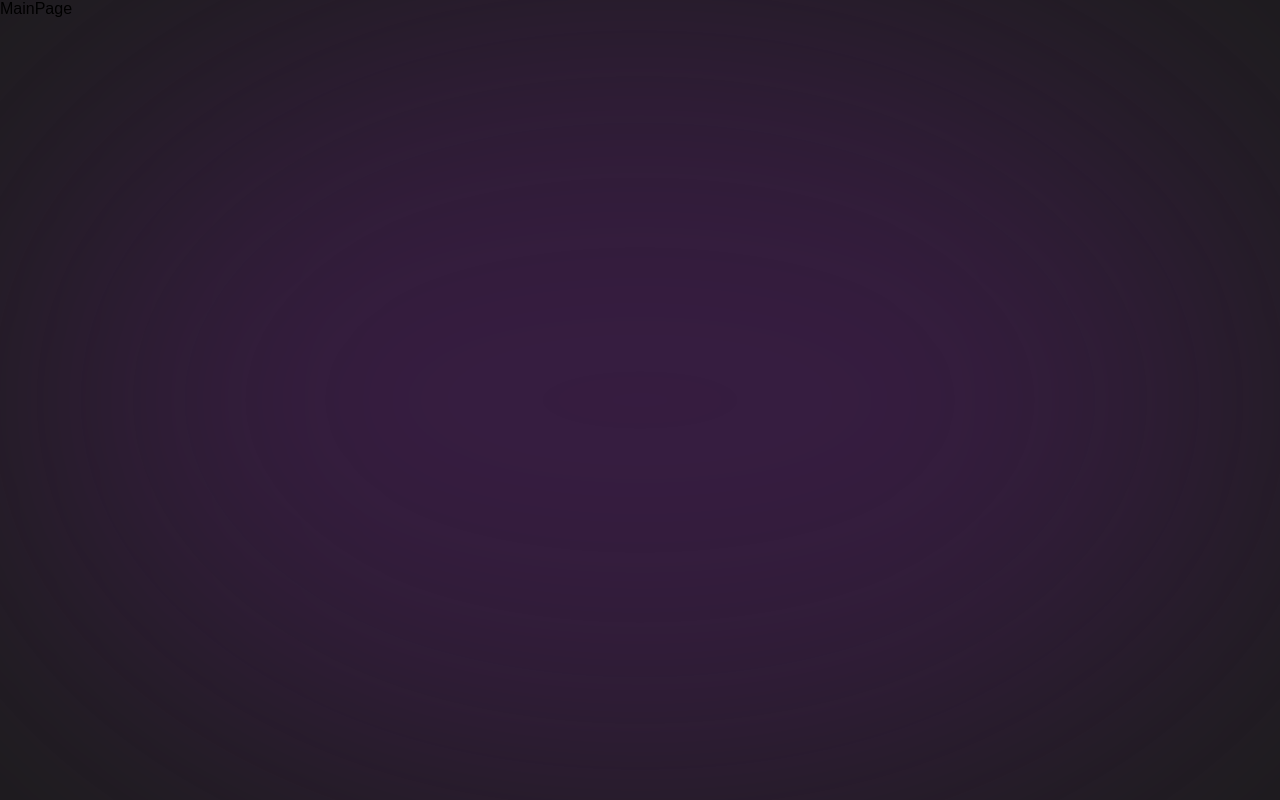
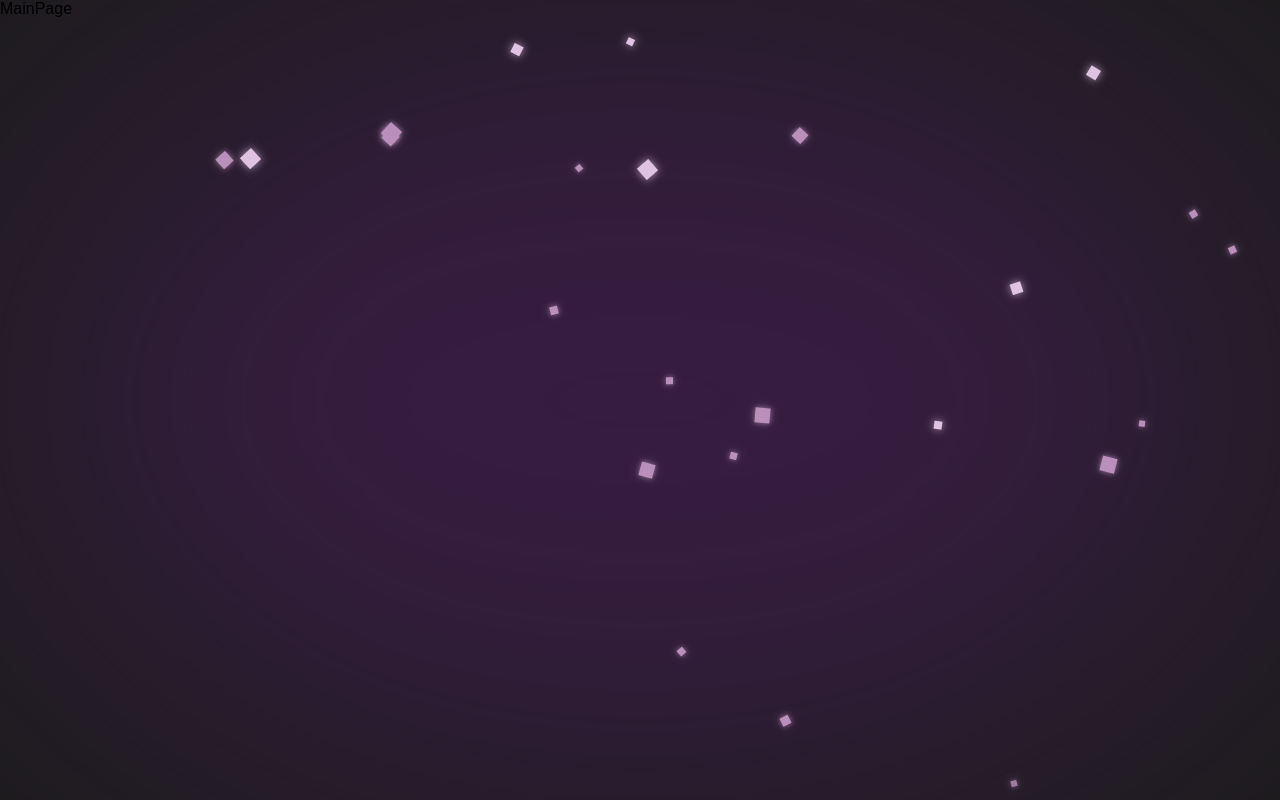
Before and after one commit to ai-game-agent/ai-agent-fe, a React (Vite) app: page / in a window 1280 px wide. Built offline with nearby package versions, Linux system fonts and the light colour scheme; a web font is replaced by a local one.

Commit message:
💄 Design : PixelRain 효과 적용

```diff
--- a/src/App.jsx
+++ b/src/App.jsx
@@ -1,11 +1,17 @@
 import "@styles/global.scss";
 import { createBrowserRouter, RouterProvider } from "react-router-dom";
 import MainPage from "./pages/mainPage/MainPage";
+import PixelRain from "./components/pixelRain/PixelRain";
 
 const router = createBrowserRouter([{ path: "/", element: <MainPage /> }]);
 
 const App = () => {
-  return <RouterProvider router={router} />;
+  return (
+    <>
+      <PixelRain />
+      <RouterProvider router={router} />
+    </>
+  );
 };
 
 export default App;
--- /dev/null
+++ b/src/components/pixelRain/PixelRain.jsx
@@ -0,0 +1,21 @@
+import React from "react";
+import "./PixelRain.scss";
+
+const PixelRain = () => {
+  // SCSS의 $drop-count 변수와 숫자를 얼추 맞춰주세요 (50개)
+  // 개수를 늘리고 싶으면 여기 숫자와 SCSS $drop-count를 같이 늘리면 됩니다.
+  const DROP_COUNT = 30;
+
+  // 빈 배열을 만들어서 map으로 div 생성
+  const drops = Array.from({ length: DROP_COUNT }, (_, index) => index);
+
+  return (
+    <div className="rain-container">
+      {drops.map((i) => (
+        <div key={i} className="rain-drop" />
+      ))}
+    </div>
+  );
+};
+
+export default PixelRain;
--- /dev/null
+++ b/src/components/pixelRain/PixelRain.scss
@@ -0,0 +1,74 @@
+$drop-count: 30;
+$rain-color: #ba8fbc;
+$highlight-color: #e0c3e2;
+
+.rain-container {
+  position: fixed;
+  top: 0;
+  left: 0;
+  width: 100vw;
+  height: 100vh;
+  z-index: -1;
+  pointer-events: none;
+  overflow: hidden;
+}
+
+.rain-drop {
+  position: absolute;
+  top: -20px;
+
+  // 기본 모양
+  background-color: $rain-color;
+  width: 10px;
+  height: 10px;
+
+  // 빛나는 효과
+  box-shadow: 0 0 5px rgba($rain-color, 0.6), 0 0 10px rgba($rain-color, 0.4);
+
+  animation: fall linear infinite;
+}
+
+@for $i from 1 through $drop-count {
+  .rain-drop:nth-child(#{$i}) {
+    // 가로 위치
+    left: #{random(96)}vw;
+
+    // 떨어지는 속도
+    $duration: random(5000) / 1000 + 5s;
+    animation-duration: $duration;
+
+    // 시작 지연
+    animation-delay: -#{random(5000) / 1000}s;
+
+    $size: #{random(10) + 5}px;
+    width: $size;
+    height: $size;
+
+    // 투명도
+    opacity: random(6) / 10 + 0.2;
+
+    @if ($i % 3 == 0) {
+      background-color: $highlight-color;
+      box-shadow: 0 0 8px rgba($highlight-color, 0.8);
+      z-index: -1;
+    }
+  }
+}
+
+/* 떨어지는 애니메이션 */
+@keyframes fall {
+  0% {
+    transform: translateY(-10vh) rotate(0deg);
+    opacity: 0;
+  }
+  10% {
+    opacity: 1;
+  }
+  90% {
+    opacity: 1;
+  }
+  100% {
+    transform: translateY(110vh) rotate(180deg);
+    opacity: 0;
+  }
+}
--- a/src/styles/global.scss
+++ b/src/styles/global.scss
@@ -39,7 +39,7 @@ body::before {
   border-radius: 50%;
   background-color: #5f1f7966;
 
-  z-index: 0;
+  z-index: -2;
   pointer-events: none;
   filter: blur(150px);
 }
@@ -49,6 +49,7 @@ body::before {
   z-index: 1;
   width: 100%;
   height: 100%;
+  background-color: transparent;
 }
 
 /* 스크롤바 */
```
